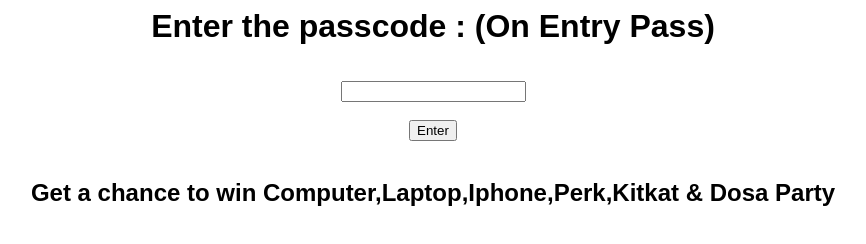
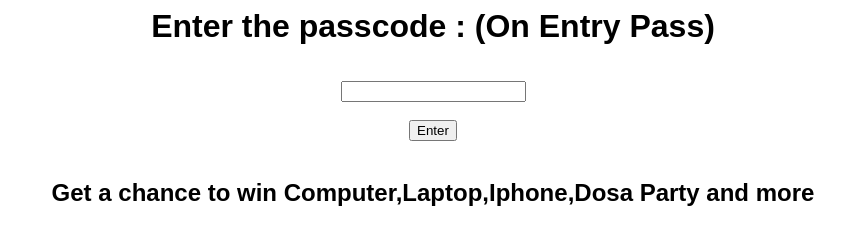
Before and after one commit to hiteshrawat/hiteshrawat.github.io, a plain HTML site: page spin/index.html in a window 1280 px wide. Shown: the whole page, without its empty margins (207-1073 px from the left). Drawn offline with nearby package versions, Linux system fonts and the light colour scheme.

Commit message:
Update index.html

```diff
--- a/spin/index.html
+++ b/spin/index.html
@@ -21,7 +21,7 @@
             <button id="enter">Enter</button>
 
             <br><br>
-            <H2>Get a chance to win Computer,Laptop,Iphone,Perk,Kitkat & Dosa Party</H2>
+            <H2>Get a chance to win Computer,Laptop,Iphone,Dosa Party and more</H2>
             </center>
 
         </div>
```
